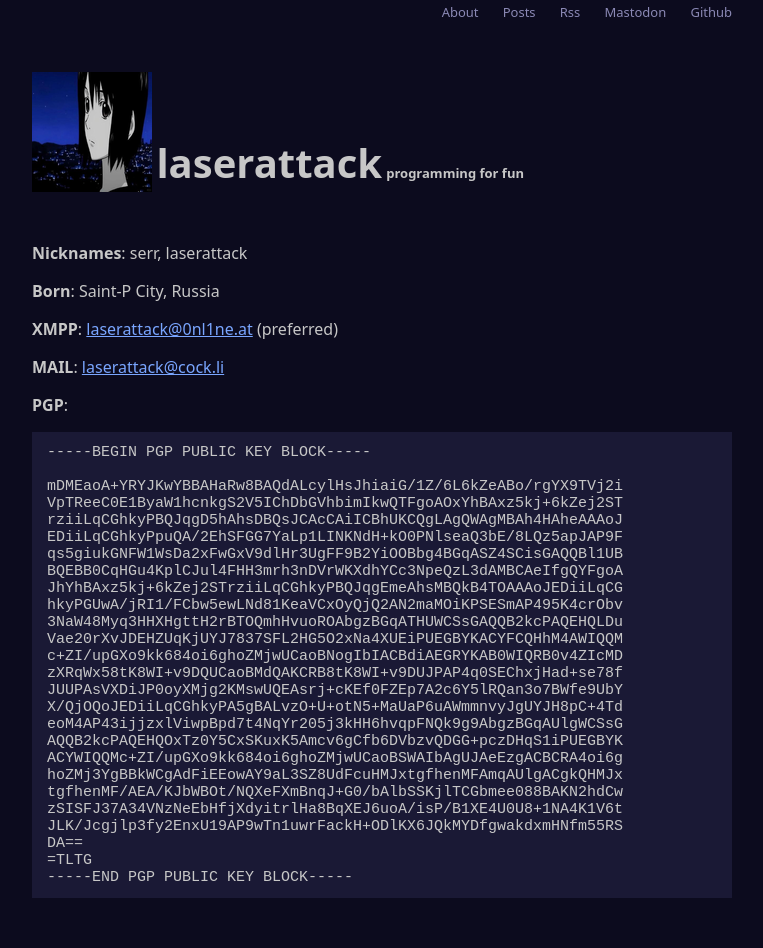
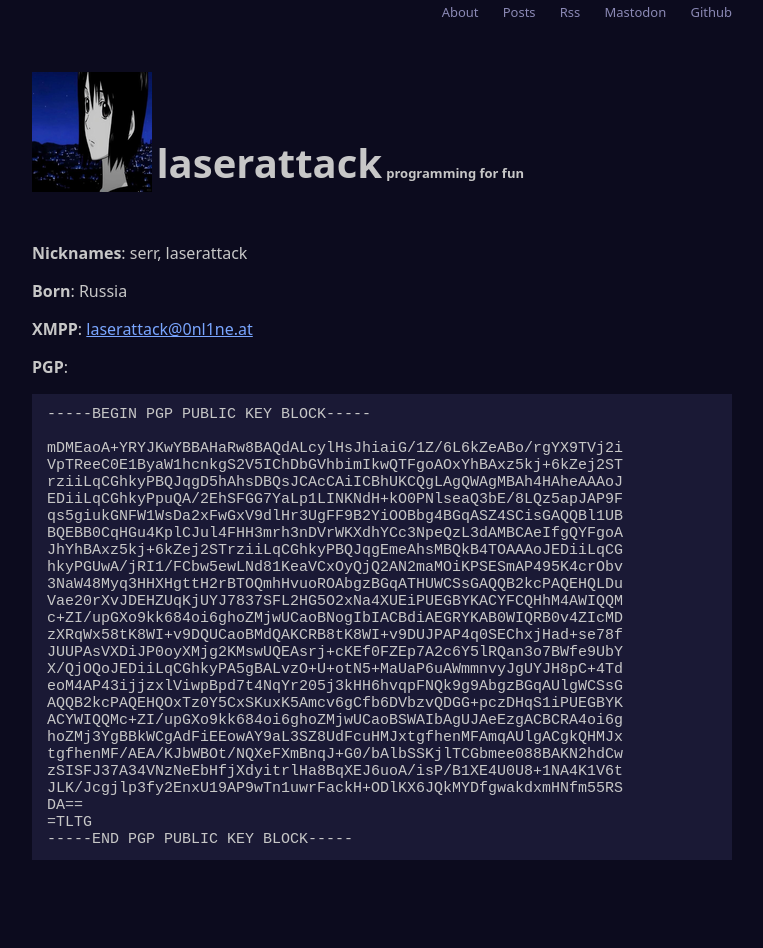
Before and after one commit to laserattack/laserattack.github.io, a Jekyll site: the page built from about.md, in a window 1280 px wide. Shown: the whole page, without its empty margins (258-1021 px from the left). Built offline with Jekyll 4.4.1, drawn with Linux system fonts in a browser that asks for light colours; after the commit the page ends 910 px from its top, so only the background shows below that.

Commit message:
change about page

```diff
--- a/about.md
+++ b/about.md
@@ -5,9 +5,8 @@
 ---
 
 <p><b>Nicknames</b>: serr, laserattack</p>
-<p><b>Born</b>: Saint-P City, Russia</p>
-<p><b>XMPP</b>: <a href="xmpp:laserattack@0nl1ne.at">laserattack@0nl1ne.at</a> (preferred)</p>
-<p><b>MAIL</b>: <a href="mailto:laserattack@cock.li">laserattack@cock.li</a></p>
+<p><b>Born</b>: Russia</p>
+<p><b>XMPP</b>: <a href="xmpp:laserattack@0nl1ne.at">laserattack@0nl1ne.at</a></p>
 <p><b>PGP</b>:</p>
 <p><pre>
 -----BEGIN PGP PUBLIC KEY BLOCK-----
```
